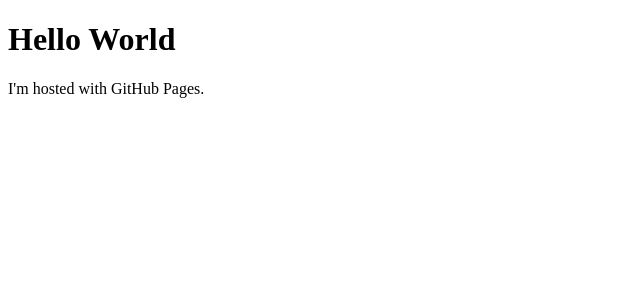
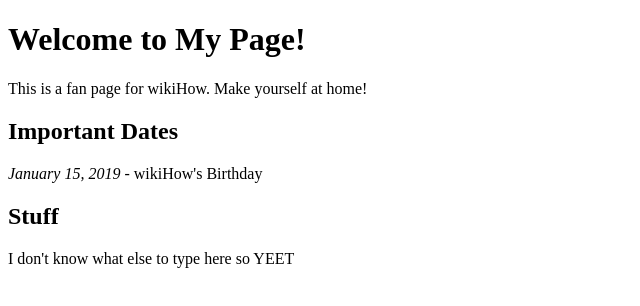
Before and after one commit to ImpatientLyric/Impatient.github.io, a plain HTML site: page index.html in a window 1280 px wide. Shown: the whole page, without its empty margins (0-640 px from the left). Drawn offline with Linux system fonts and the light colour scheme.

Commit message:
Update index.html

```diff
--- a/index.html
+++ b/index.html
@@ -1,7 +1,20 @@
 <!DOCTYPE html>
 <html>
+
+<head>
+<title>Jovan's practice website</title>
+</head>
+
 <body>
-<h1>Hello World</h1>
-<p>I'm hosted with GitHub Pages.</p>
+
+<h1>Welcome to My Page!</h1>
+<p>This is a fan page for wikiHow. Make yourself at home!</p>
+
+<h2>Important Dates</h2>
+<p><i>January 15, 2019</i> - wikiHow's Birthday</p>
+
+<h2>Stuff</h2>
+<p> I don't know what else to type here so YEET</p>
+
 </body>
 </html>
```
